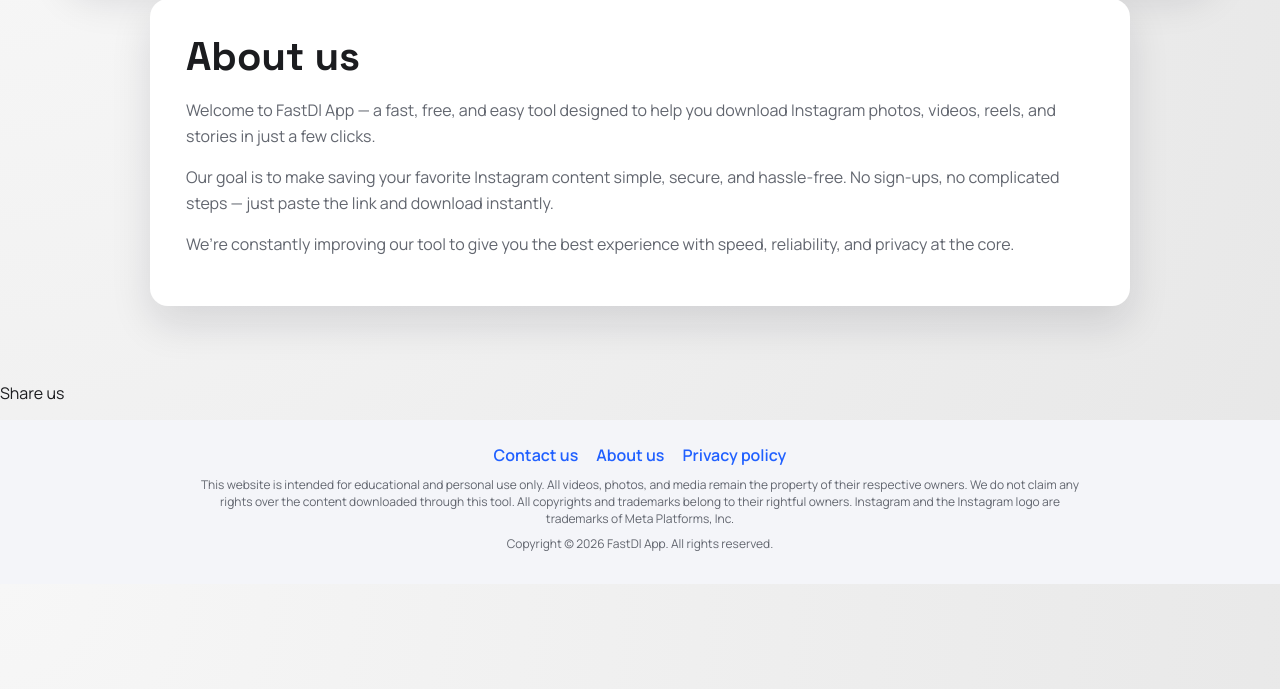
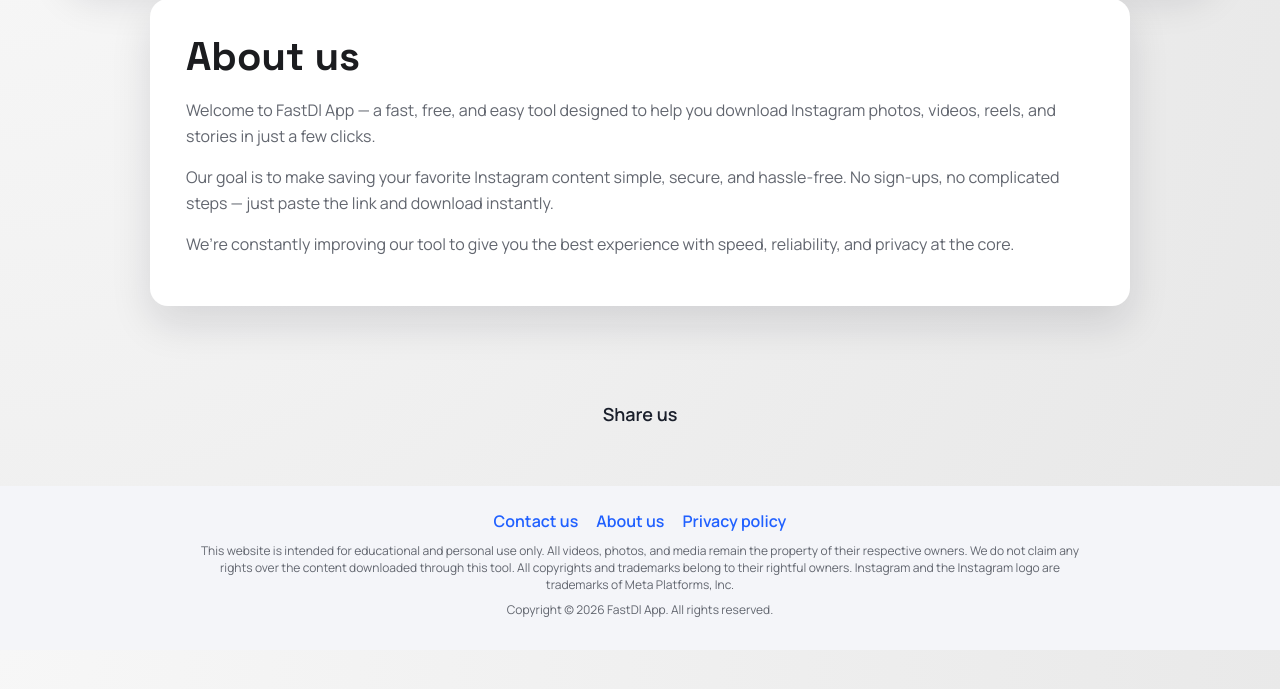
Before and after one commit to pankajvermatechtouch-a11y/web, a Flask app: page /1/about in a window 1280 px wide. Shown: the part 111-800 px from the top of the page. Run offline with Flask 3, Linux system fonts and the light colour scheme; some libraries are stand-ins or nearby versions.

Commit message:
Update style.css

```diff
--- a/static/style.css
+++ b/static/style.css
@@ -621,6 +621,26 @@ h1 {
   margin: 0;
 }
 
+.share-section {
+  text-align: center;
+  margin: 20px auto 10px;
+  padding: 16px 12px;
+}
+
+.share-title {
+  font-weight: 600;
+  font-size: 18px;
+  margin: 0 0 12px;
+  color: #1a1f2b;
+}
+
+.share-section .a2a_kit {
+  display: inline-flex;
+  align-items: center;
+  justify-content: center;
+  gap: 10px;
+}
+
 .modal {
   position: fixed;
   inset: 0;
```
